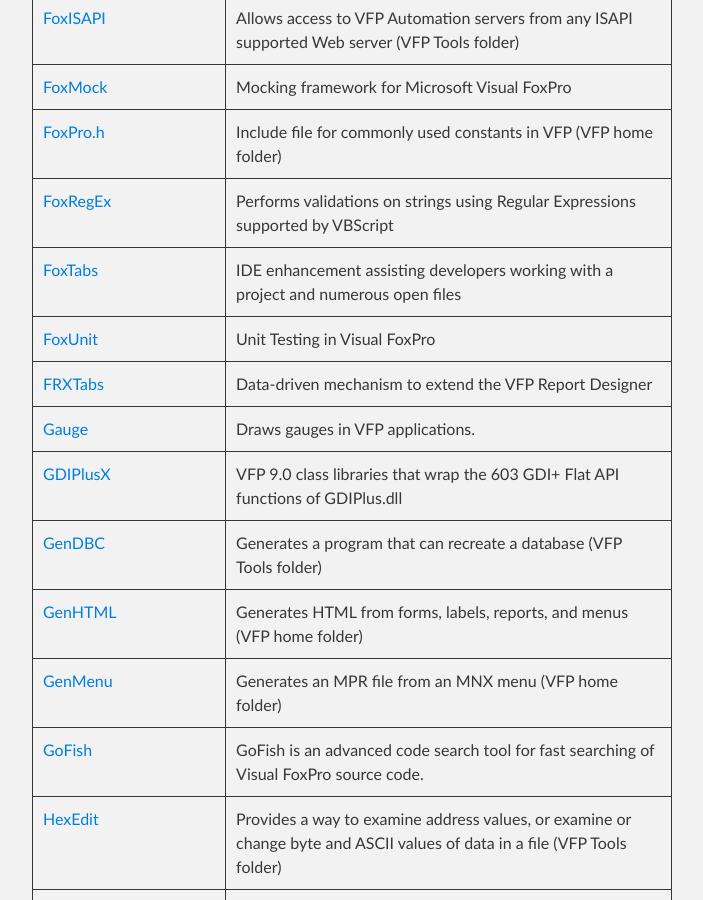
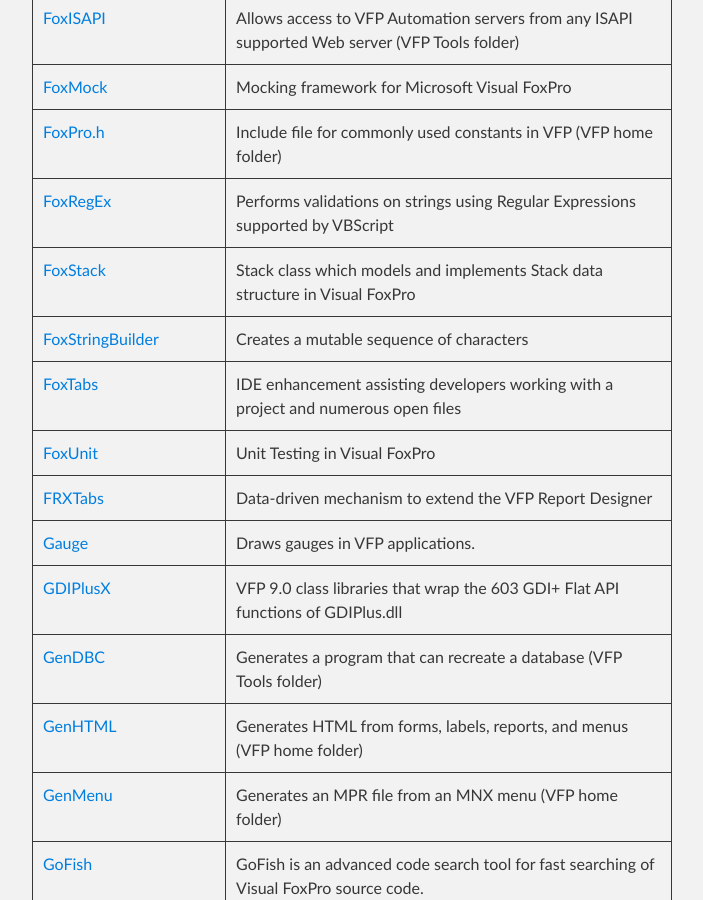
Before and after one commit to VFPX/VFPX.github.io, a Jekyll site: the page built from projects.md, in a window 1280 px wide and 900 px high, scrolled down 2451 px. Shown: the whole window, without its empty margins (288-991 px from the left). Built offline with Jekyll 4.4.1, drawn with Linux system fonts in a browser that asks for light colours; our own code applies the rules of GitHub Pages for plain Markdown files.

Commit message:
Added FoxStack and FoxStringBuilder

```diff
--- a/_data/projects.json
+++ b/_data/projects.json
@@ -207,6 +207,18 @@
     "project": "FoxRegEx",
     "url": "https://github.com/Irwin1985/FoxRegEx",
     "description": "Performs validations on strings using Regular Expressions supported by VBScript",
+    "state": "Production release"
+  },
+  {
+    "project": "FoxStack",
+    "url": "https://github.com/Irwin1985/FoxStack",
+    "description": "Stack class which models and implements Stack data structure in Visual FoxPro",
+    "state": "Production release"
+  },
+  {
+    "project": "FoxStringBuilder",
+    "url": "https://github.com/Irwin1985/FoxStringBuilder",
+    "description": "Creates a mutable sequence of characters",
     "state": "Production release"
   },
   {
```
Also changed, not shown: _posts/2020-05-01-FoxRegEx.markdown (added, +8 -0 lines), _posts/2020-06-05-NewProjects.markdown (added, +8 -0 lines).
